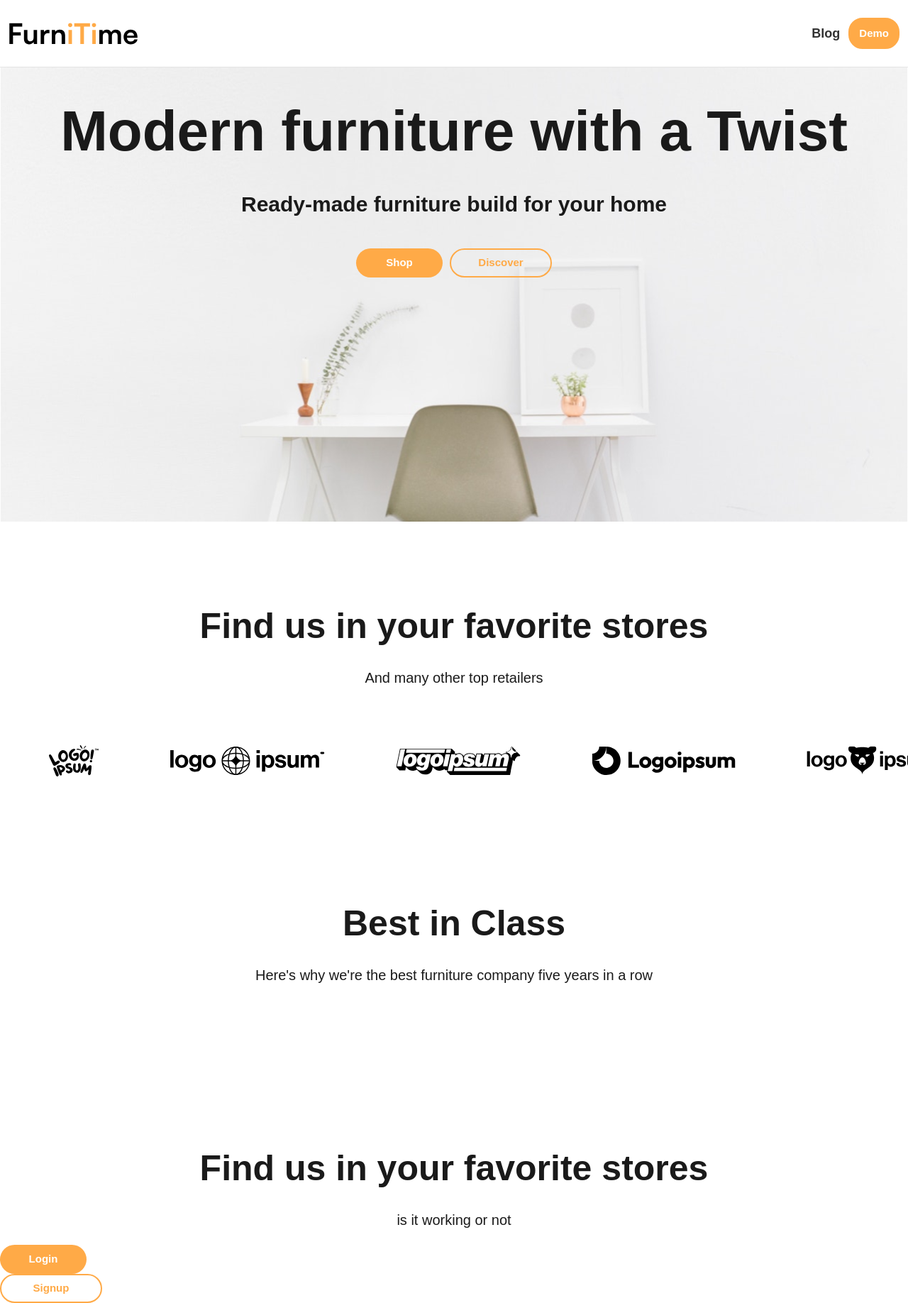
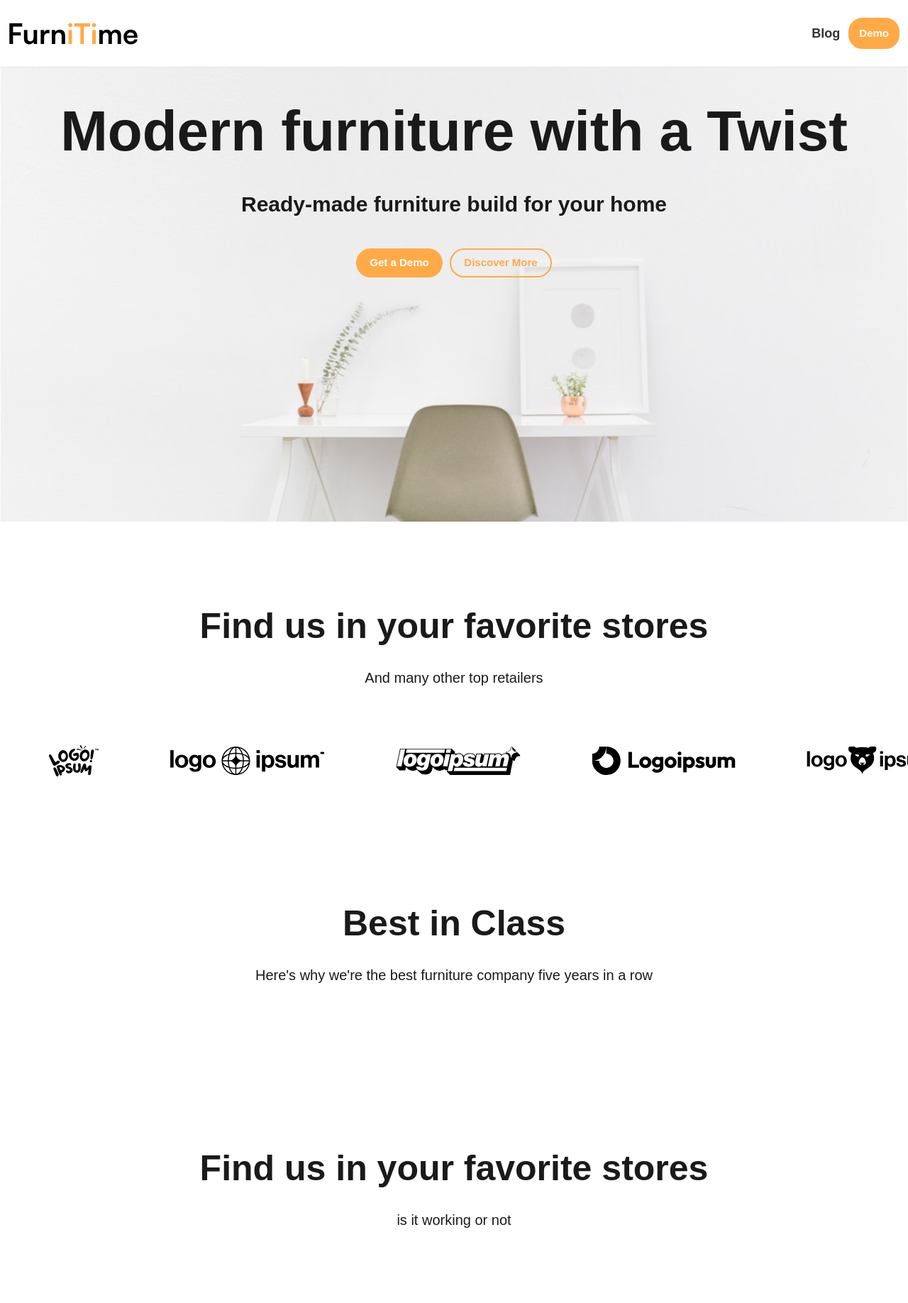
Before and after one commit to y17godara/Ui-WebsiteProject, a React (Vite) app: page / in a window 1280 px wide. Shown: the top 1836 px of the page at 71% size. After the commit the page ends 1754 px from the top, so only its background shows below. Built offline with nearby package versions, Linux system fonts and the light colour scheme; a web font is replaced by a local one.

Commit message:
components Used

```diff
--- a/src/pages/Home.jsx
+++ b/src/pages/Home.jsx
@@ -28,12 +28,11 @@ const Home = () => {
 
             <div class="flex align-center text-center flex-col justify-center items-center m-auto max-w-[1440px] pt-12 px-2">
               <h1 className='flex text-[4rem] text-[#1A1A1A] font-black align-center justify-center text-center items-center sm:text-[8rem]'>Modern furniture with a Twist</h1>
-
               <p className='flex text-[2rem] my-8 text-[#1A1A1A] font-semibold align-center justify-center text-center items-center sm:text-[3rem]'>Ready-made furniture build for your home</p>
 
               <div className='flex my-8 flex-col gap-4 justify-center items-center text-center align-center sm:flex-row '>
-                <button className="button px-4 py-6">Shop</button>
-                <button className="button-2 px-4 py-6">Discover</button>
+                <Button_pri text="Get a Demo" />
+                <Button_sec text="Discover More" />
               </div>
 
             </div>
@@ -46,19 +45,15 @@ const Home = () => {
 
             <div className='flex my-[80px] align-center text-center flex-col justify-center items-center m-auto max-w-[1440px] pt-12 px-2'>
 
-              <h1 className='flex text-[4rem] text-[#1A1A1A] font-black align-center justify-center text-center items-center sm:text-[5rem]'>Find us in your favorite stores</h1>
-
-              <p className='flex text-[1.5rem] my-8 text-[#1A1A1A] align-center justify-center text-center items-center sm:text-[2rem]'>And many other top retailers</p>
+            <Heading heading="Find us in your favorite stores" paragraph="And many other top retailers" />
 
               {/* imgs */}
               <div className="flex my-20 flex-col justify-between items-center p-4 gap-[8rem] w-full xl:flex-row px-[5%] gap-[10rem]">
-
-                <img src={storeLogo} alt="Logo" className="" />
-                <img src={storeLogoo} alt="Logo" className="" />
-                <img src={storeLogooo} alt="Logo" className="" />
-                <img src={storeLogoooo} alt="Logo" className="" />
-                <img src={storeLogooooo} alt="Logo" className="" />
-
+                <img src={storeLogo} alt="Logo"/>
+                <img src={storeLogoo} alt="Logo"/>
+                <img src={storeLogooo} alt="Logo"/>
+                <img src={storeLogoooo} alt="Logo"/>
+                <img src={storeLogooooo} alt="Logo"/>
               </div>
 
             </div>
@@ -70,13 +65,9 @@ const Home = () => {
           <div className='h-full'>
 
             <div className='flex my-[80px] align-center text-center flex-col justify-center items-center m-auto max-w-[1440px] pt-12 px-2'>
-
-              <h1 className='flex text-[4rem] text-[#1A1A1A] font-black align-center justify-center text-center items-center sm:text-[5rem]'>Best in Class</h1>
-
-              <p className='flex text-[1.5rem] my-8 text-[#1A1A1A] align-center justify-center text-center items-center sm:text-[2rem]'>Here's why we're the best furniture company five years in a row</p>
+            <Heading heading="Best in Class" paragraph="Here's why we're the best furniture company five years in a row" />
 
               <div className="grid my-20 justify-between items-center p-4 w-full xl:">
-
               </div>
 
             </div>
@@ -84,9 +75,9 @@ const Home = () => {
           </div>
           {/* Best in Class Section */}
 
+
           <Heading heading="Find us in your favorite stores" paragraph="is it working or not" />
-          <Button_pri text="Login"/>
-          <Button_sec text="Signup" />
+
 
 
         </div>
```
